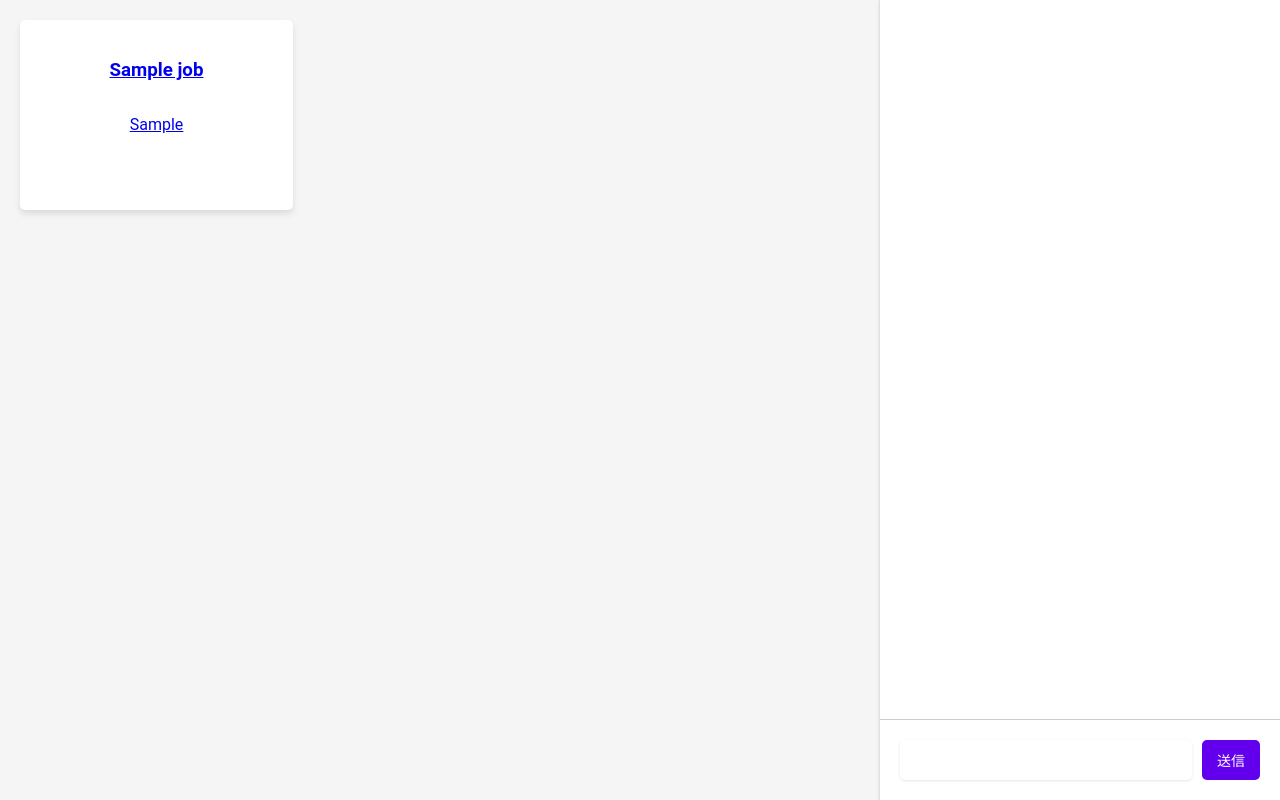
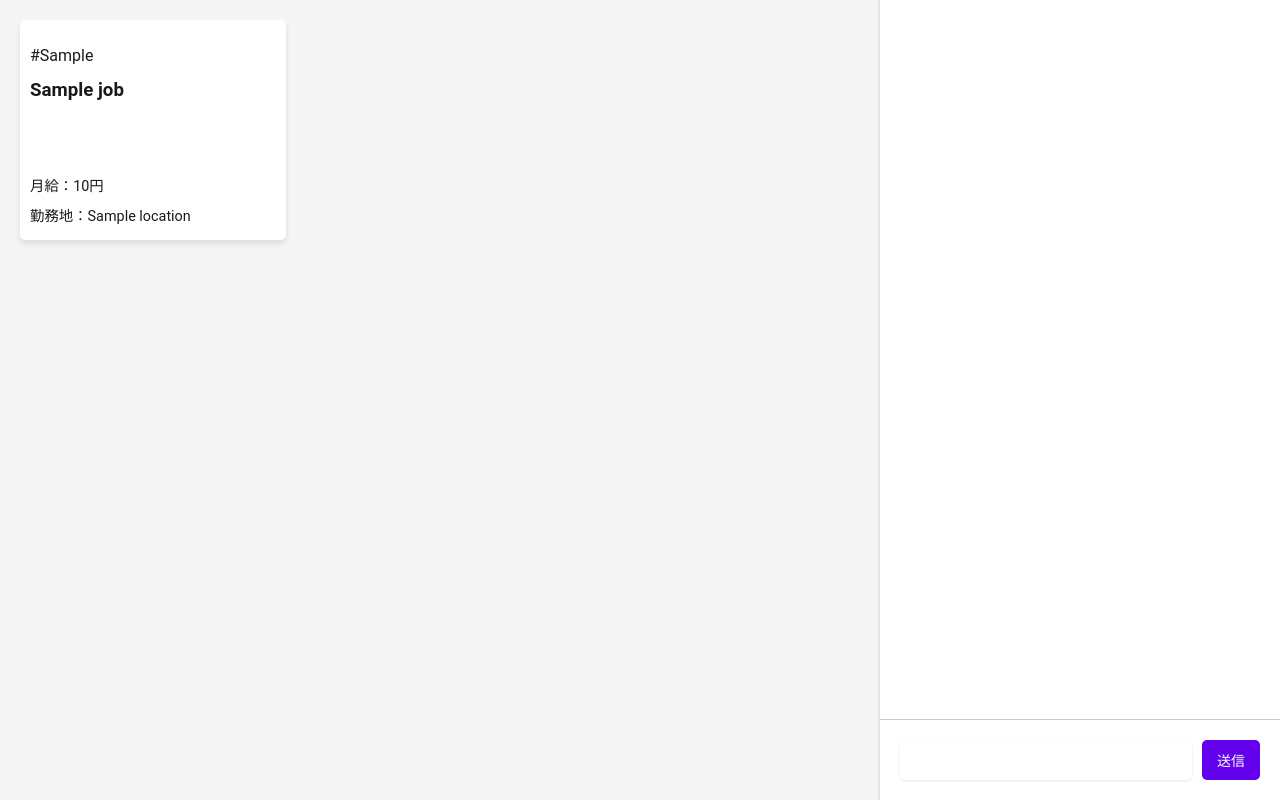
Before and after one commit to h-k-nyosu/ChatToFind, a FastAPI app: template app/templates/index.html in a window 1280 px wide. Run offline with FastAPI, Linux system fonts and the light colour scheme; the template is opened without the code that fills it: most values are stand-ins (such as "Sample title", 1, 10 or a date in 2020).

Commit message:
求人ボックスの中のデザインを調整

```diff
--- a/app/static/css/main.css
+++ b/app/static/css/main.css
@@ -7,12 +7,15 @@ body {
   margin: 0;
 }
 
+a {
+  text-decoration: none;
+}
+
 .main-content {
   flex: 2;
   display: flex;
   flex-direction: column;
 }
-
 
 .item-grid {
   display: grid;
@@ -29,26 +32,53 @@ body {
   margin-bottom: 20px;
 }
 
-.item-row a {
-  width: 100%;
-}
-
 .item {
-  display: flex;
-  flex-direction: column;
-  align-items: center;
+  display: grid;
+  grid-template-areas:
+    "job-type"
+    "job-title"
+    "monthly-salary"
+    "location";
+  grid-template-rows: 30px 100px 30px 80px;
   background-color: #ffffff;
   box-shadow: 0 4px 6px rgba(0, 0, 0, 0.1);
   border-radius: 5px;
-  padding: 20px;
-  height: 150px;
-  width: 400px
+  height: 200px;
+  width: 90%;
+  padding: 10px;
   flex-shrink: 0;
   transition: transform 0.3s;
 }
 
 .item:hover {
   transform: translateY(-5px);
+}
+
+.item p,
+.item h3 {
+  color: rgba(0, 0, 0, 0.9);
+  -webkit-line-clamp: 3;
+}
+
+.item-job-type {
+  grid-area: job-type;
+}
+
+.item-job-title {
+  grid-area: job-title;
+}
+
+.item-job-monthly-salary {
+  grid-area: monthly-salary;
+  font-size: 0.9rem;
+}
+
+.item-job-location {
+  grid-area: location;
+  font-size: 0.9rem;
+  overflow: hidden;
+  text-overflow: ellipsis;
+  white-space: nowrap;
 }
 
 @keyframes scroll-items {
@@ -58,19 +88,6 @@ body {
   100% {
     transform: translateX(-100%);
   }
-}
-
-.item img {
-  width: 100%;
-  height: auto;
-  object-fit: cover;
-  border-radius: 5px;
-}
-
-.item-name {
-  font-size: 14px;
-  font-weight: bold;
-  margin-top: 10px;
 }
 
 .sidebar {
--- a/app/templates/index.html
+++ b/app/templates/index.html
@@ -14,8 +14,12 @@
           {% for job in row %}
           <a href="/jobs/{{ job.id }}">
             <div class="item">
-              <h3>{{ job.title }}</h3>
-              <p>{{ job.job_type }}</p>
+              <p class="item-job-type">#{{ job.job_type }}</p>
+              <h3 class="item-job-title">{{ job.title }}</h3>
+              <p class="item-job-monthly-salary">
+                月給：{{ job.monthly_salary }}円
+              </p>
+              <p class="item-job-location">勤務地：{{ job.location }}</p>
             </div>
           </a>
           {% endfor %}
```
